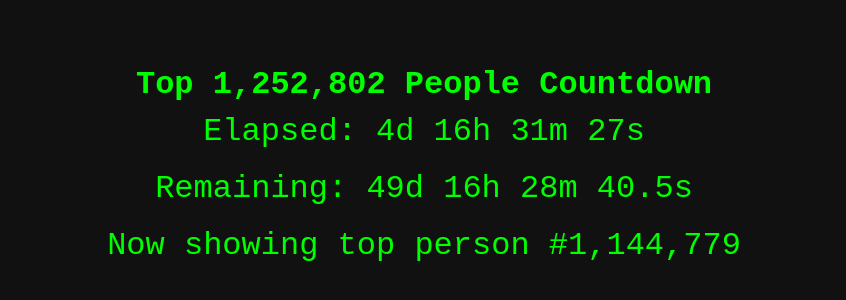
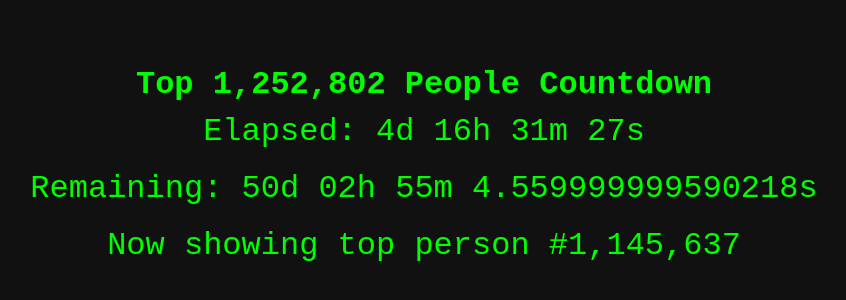
Before and after one commit to UntitledCODE982/toptimer2.site, a plain HTML site: page index.html in a window 1280 px wide. Shown: the part 230-530 px from the top of the page, without its empty margins (216-1062 px from the left). Drawn offline with Linux system fonts and the light colour scheme.

Commit message:
Update index.html

```diff
--- a/index.html
+++ b/index.html
@@ -30,7 +30,7 @@
 
   <script>
     const totalPeople = 1252802;
-    const secondsPerPerson = 3.75;
+    const secondsPerPerson = 3.78;
 
     // July 1, 2025 at 6:15 PM EDT = 2025-07-01T22:15:00Z (UTC)
     const startTime = new Date(Date.UTC(2025, 6, 1, 22, 15, 0));
```
